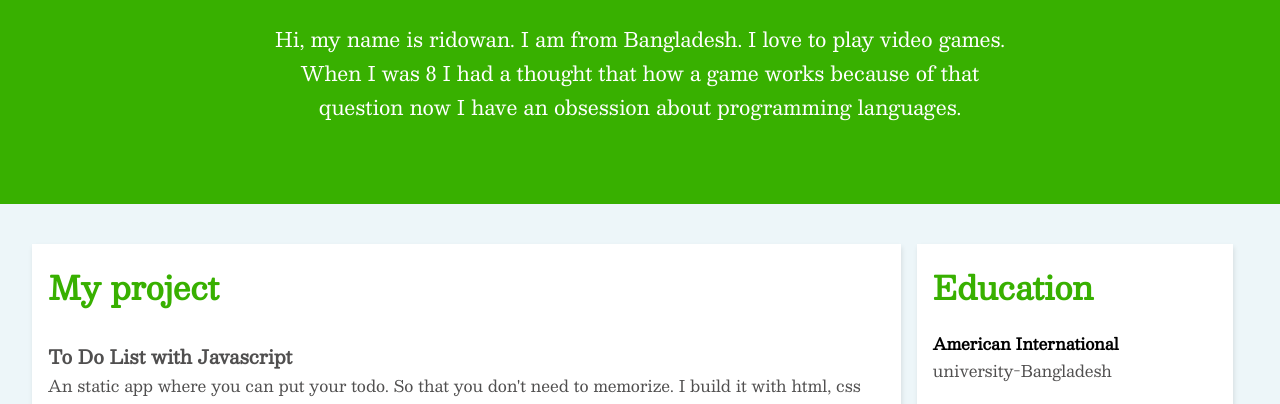
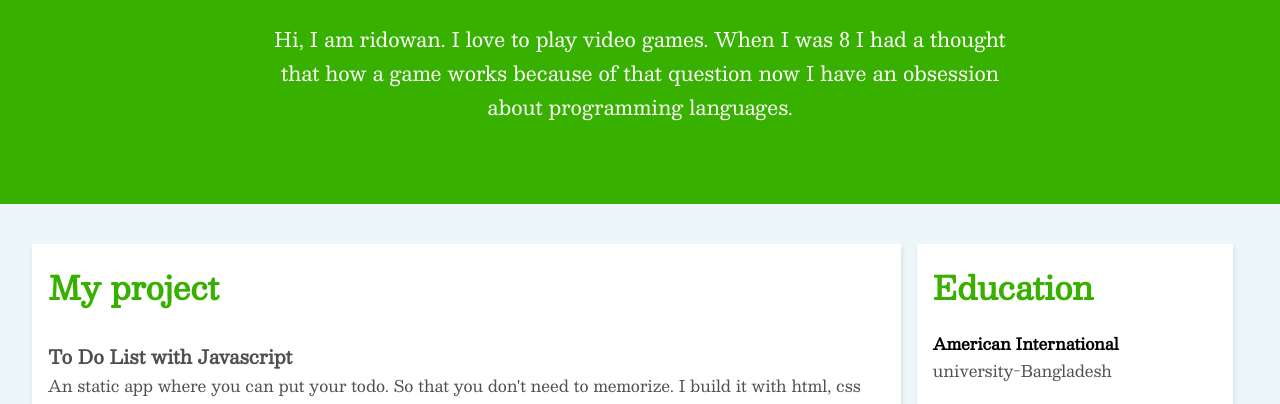
Before and after one commit to Ridowan-sajid/portfolio, a plain HTML site: page index.html in a window 1280 px wide. Shown: the part 772-1176 px from the top of the page. Drawn offline with nearby package versions, Linux system fonts and the light colour scheme.

Commit message:
Update index.html

```diff
--- a/index.html
+++ b/index.html
@@ -25,7 +25,7 @@
  </div>
  <div class="about">
   <p class="heading-title">Hey There, How's Gon!</p>
-  <p class="paragraph">Hi, my name is ridowan. I am from Bangladesh. I love to play video games. When I was 8 I had a thought that how a game works because of that question now I have an obsession about programming languages. </p>
+  <p class="paragraph">Hi, I am ridowan. I love to play video games. When I was 8 I had a thought that how a game works because of that question now I have an obsession about programming languages. </p>
  </div>
 <div class="work">
   <div>
```
